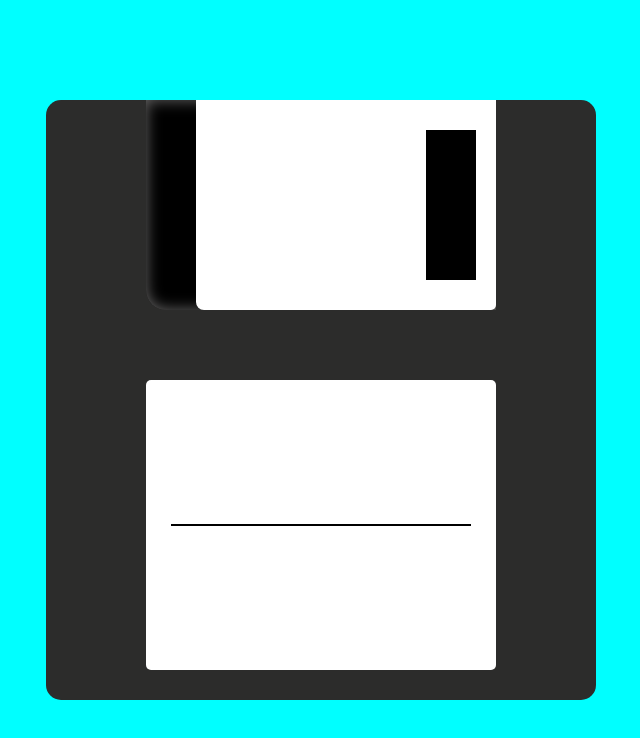
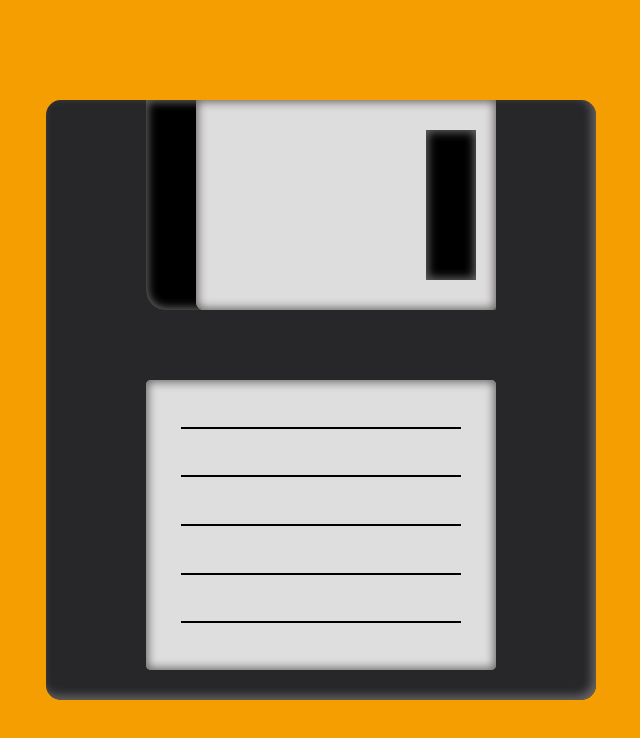
Before and after one commit to RomerEnr/diskette-css, a website built with Vite: page src/index.html in a window 1280 px wide. Shown: the whole page, without its empty margins (319-959 px from the left). Built offline with nearby package versions, Linux system fonts and the light colour scheme.

Commit message:
Diskette finalizado, añadida algunas sombras, diferente color de fondo y cambiado el estilo de las líneas del sticker

```diff
--- a/src/index.css
+++ b/src/index.css
@@ -1,11 +1,13 @@
 @import "reset.css";
 
 :root {
-  --color-diskette: #2c2c2b;
+  --color-diskette: rgb(39 39 42);
+  --body-color: rgb(245 158 1);
+  --separacion: 20px;
 }
 
 body {
-  background-color: aqua;
+  background-color: var(--body-color);
 }
 
 .container {
@@ -22,9 +24,10 @@ body {
   flex-direction: column;
   justify-content: center;
   align-items: center;
-  gap: 20px;
+  gap: var(--separacion);
   background: var(--color-diskette);
   border-radius: 15px;
+  box-shadow: -4px -4px 10px  rgb(105 101 101)  inset;
 }
 
 .diskette-top-container {
@@ -41,18 +44,21 @@ body {
   display: flex;
   justify-content: right;
   border-end-start-radius: 20px;
-  box-shadow: 0 0 15px rgb(107 106 106) inset;
+  box-shadow: 0 0 10px 2px rgb(105 101 101) inset;
 }
 
 .metal {
   width: 300px;
   height: 210px;
-  background: white;
+
+  /* background: white; */
+  background: rgb(222 221 221);
   display: flex;
   justify-content: right;
   align-items: center;
   border-end-start-radius: 8px;
   border-end-end-radius: 5px;
+  box-shadow: 0 0 10px 2px rgb(105 101 101) inset;
 }
 
 .metal-hole {
@@ -60,6 +66,7 @@ body {
   height: 150px;
   background: black;
   margin-right: 20px;
+  box-shadow: 0 0 10px 2px rgb(105 101 101) inset;
 }
 
 .diskette-bottom-container {
@@ -74,14 +81,20 @@ body {
 .sticker {
   width: 350px;
   height: 290px;
-  background-color: white;
+
+  /* background: repeating-linear-gradient(to bottom, black 0 4px, white 2px 60px); */
+
+  background-color: rgb(222 222 222);
   border-radius: 5px;
+  align-items: center;
   display: flex;
-  align-items: center;
-  justify-content: center;
+  flex-direction: column;
+  justify-content: space-evenly;
+  box-shadow: 0 0 10px 2px rgb(105 101 101) inset;
 }
 
 .line {
-  width: 60px;
+  width: 80%;
+  border-bottom: 4px;
   border: 1px solid black;
 }
```
